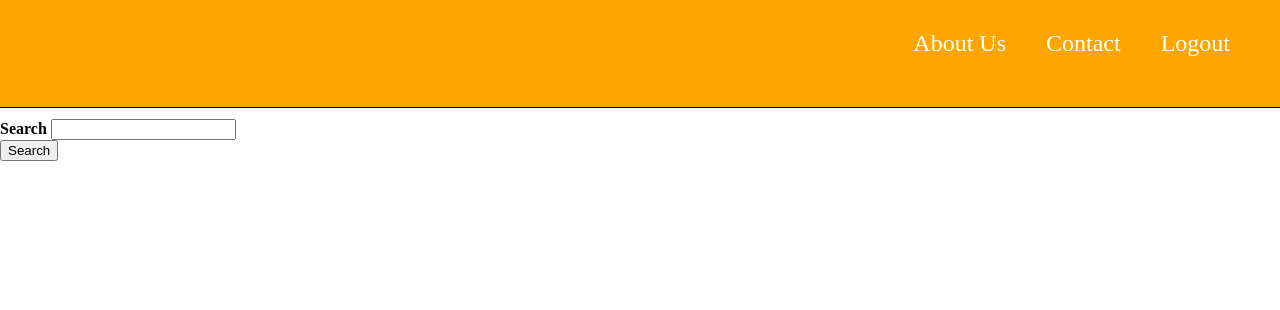
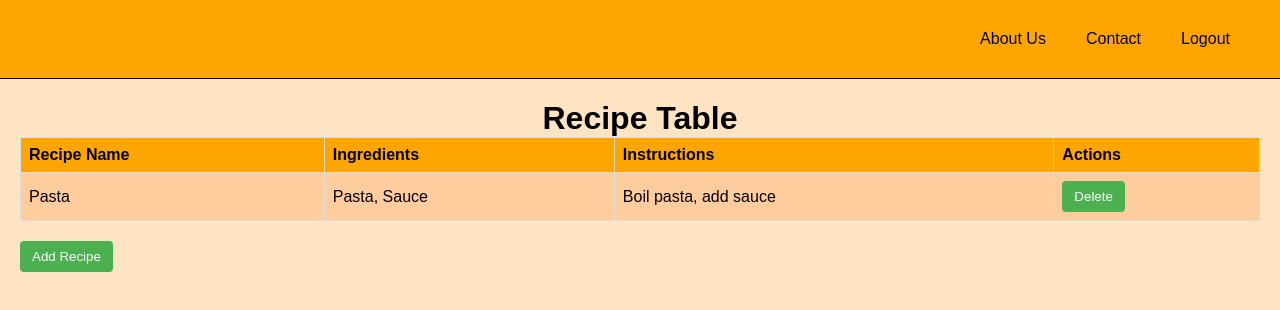
Before and after one commit to EternalMonarch007/Family_CookBook, a plain HTML site: page Landing.html in a window 1280 px wide. Drawn offline with Linux system fonts and the light colour scheme.

Commit message:
landingpage

```diff
--- a/Landing.css
+++ b/Landing.css
@@ -29,3 +29,48 @@
 ul{
     list-style-type: none;
 }
+html{
+    margin: 0;
+    padding: 0;
+    background-color: bisque;
+}
+body {
+  font-family: Arial, sans-serif;
+  margin: 20px;
+  margin-top: 100px;
+  background-color: bisque;
+}
+h1{
+  text-align: center;
+  color: black;
+}
+table {
+  width: 100%;
+  border-collapse: collapse;
+  margin-bottom: 20px;
+}
+tr th{
+  background-color: orange;
+}
+tr td{
+  background-color: hsl(25, 100%, 50%,0.2);
+}
+th, td {
+  border: 1px solid #ddd;
+  padding: 8px;
+  text-align: left;
+}
+th {
+  background-color: #f4f4f4;
+}
+.button {
+  padding: 8px 12px;
+  border: none;
+  color: white;
+  background-color: #4CAF50;
+  cursor: pointer;
+  border-radius: 4px;
+}
+.button:hover {
+  background-color: #45a049;
+}
--- a/Landing.html
+++ b/Landing.html
@@ -3,8 +3,8 @@
     <head>
         <meta charset="utf-8">
         <meta name="viewport" content="width=device-width, initial-scale=1.0">
-        <link rel="stylesheet" href="index.css">
-        <title>CookBook_Homepage</title>
+        <link rel="stylesheet" href="Landing.css">
+        <title>Editable Recipe Table</title>
     </head>
     <body>
         <nav id="navbar" class="nav">
@@ -14,19 +14,28 @@
                 <li>Logout<li>
             </ul>
         </nav>
-        <div class="full-screen-container">
-            <div class="landing-box">
-                <h1 class="landing-title">Welcome to CookBook</h1>
-                <h4 class="info">The best place to store and share your recipes.<h4>
-                <form>
-                    <div class="input-group">
-                        <label>Search</label>
-                        <input type="text" placeholder="">
-                    </div>
-                    <button type="submit" class="search-button">Search</button>
-                </form>
-            </div>
-        </main>
-
+        <h1>Recipe Table</h1>
+    <table id="recipeTable">
+        <thead>
+            <tr class="head-row">
+                <th>Recipe Name</th>
+                <th>Ingredients</th>
+                <th>Instructions</th>
+                <th>Actions</th>
+            </tr>
+        </thead>
+        <tbody>
+            <tr class="rows-below">
+                <td contenteditable="true">Pasta</td>
+                <td contenteditable="true">Pasta, Sauce</td>
+                <td contenteditable="true">Boil pasta, add sauce</td>
+                <td>
+                    <button class="button" onclick="deleteRow(this)">Delete</button>
+                </td>
+            </tr>
+        </tbody>
+    </table>
+    <button class="button" id="addButton">Add Recipe</button>
+    <script src="Landing.js"></script>
     </body>
 </html>
--- /dev/null
+++ b/Landing.js
@@ -0,0 +1,31 @@
+// Function to add a new row to the table
+function addRow() {
+    const table = document.getElementById('recipeTable').getElementsByTagName('tbody')[0];
+    const newRow = table.insertRow();
+
+    // Add editable cells
+    const recipeCell = newRow.insertCell(0);
+    recipeCell.contentEditable = "true";
+    recipeCell.innerText = "New Recipe";
+
+    const ingredientsCell = newRow.insertCell(1);
+    ingredientsCell.contentEditable = "true";
+    ingredientsCell.innerText = "Ingredients";
+
+    const instructionsCell = newRow.insertCell(2);
+    instructionsCell.contentEditable = "true";
+    instructionsCell.innerText = "Instructions";
+
+    // Add delete button
+    const actionCell = newRow.insertCell(3);
+    actionCell.innerHTML = '<button class="button" onclick="deleteRow(this)">Delete</button>';
+}
+
+// Function to delete a row
+function deleteRow(button) {
+    const row = button.parentNode.parentNode;
+    row.parentNode.removeChild(row);
+}
+
+// Attach the addRow function to the "Add Recipe" button
+document.getElementById('addButton').addEventListener('click', addRow);
```
Also changed, not shown: About.css (deleted), About.html (deleted). Lines whose indentation alone changed are shown as unchanged.
